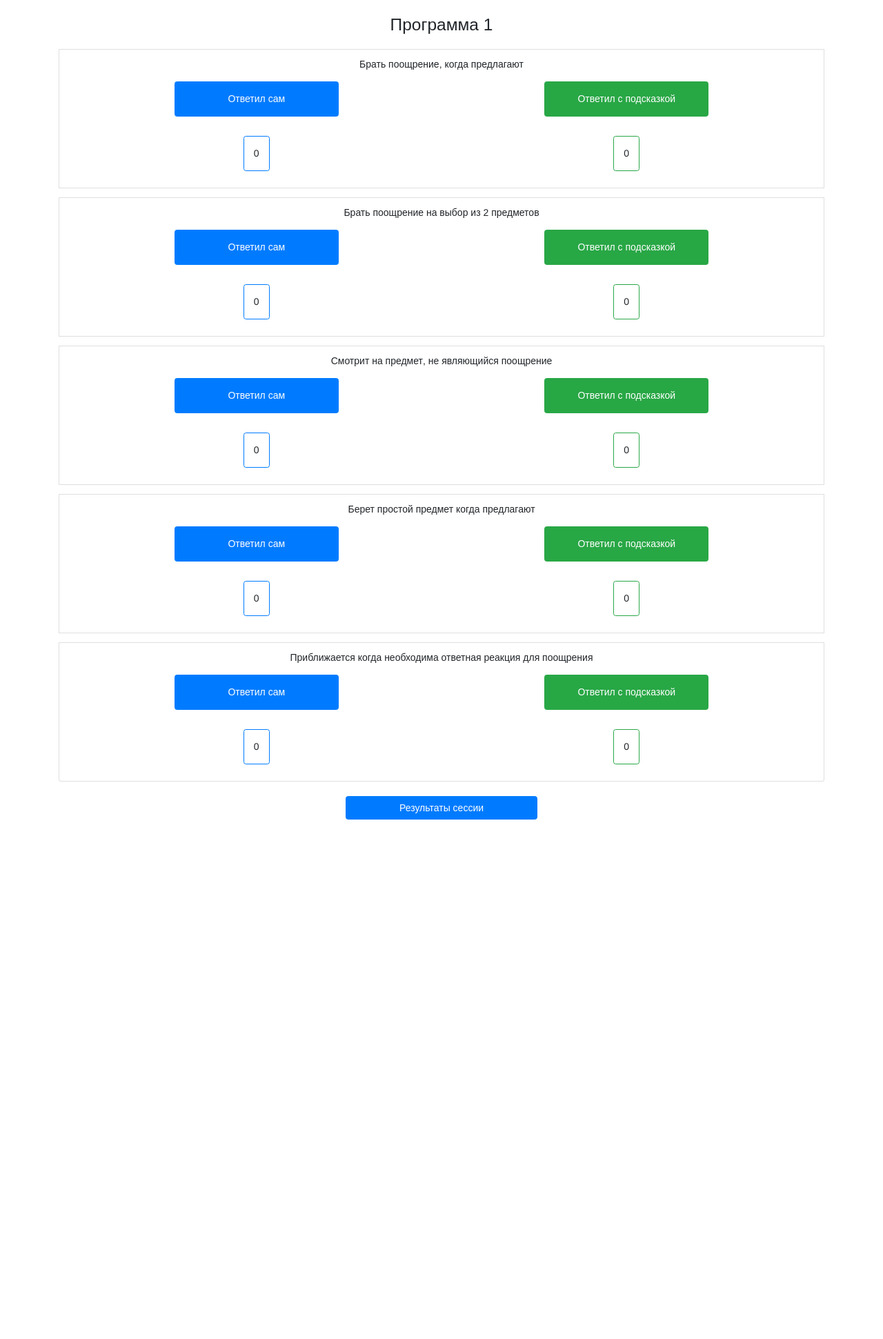
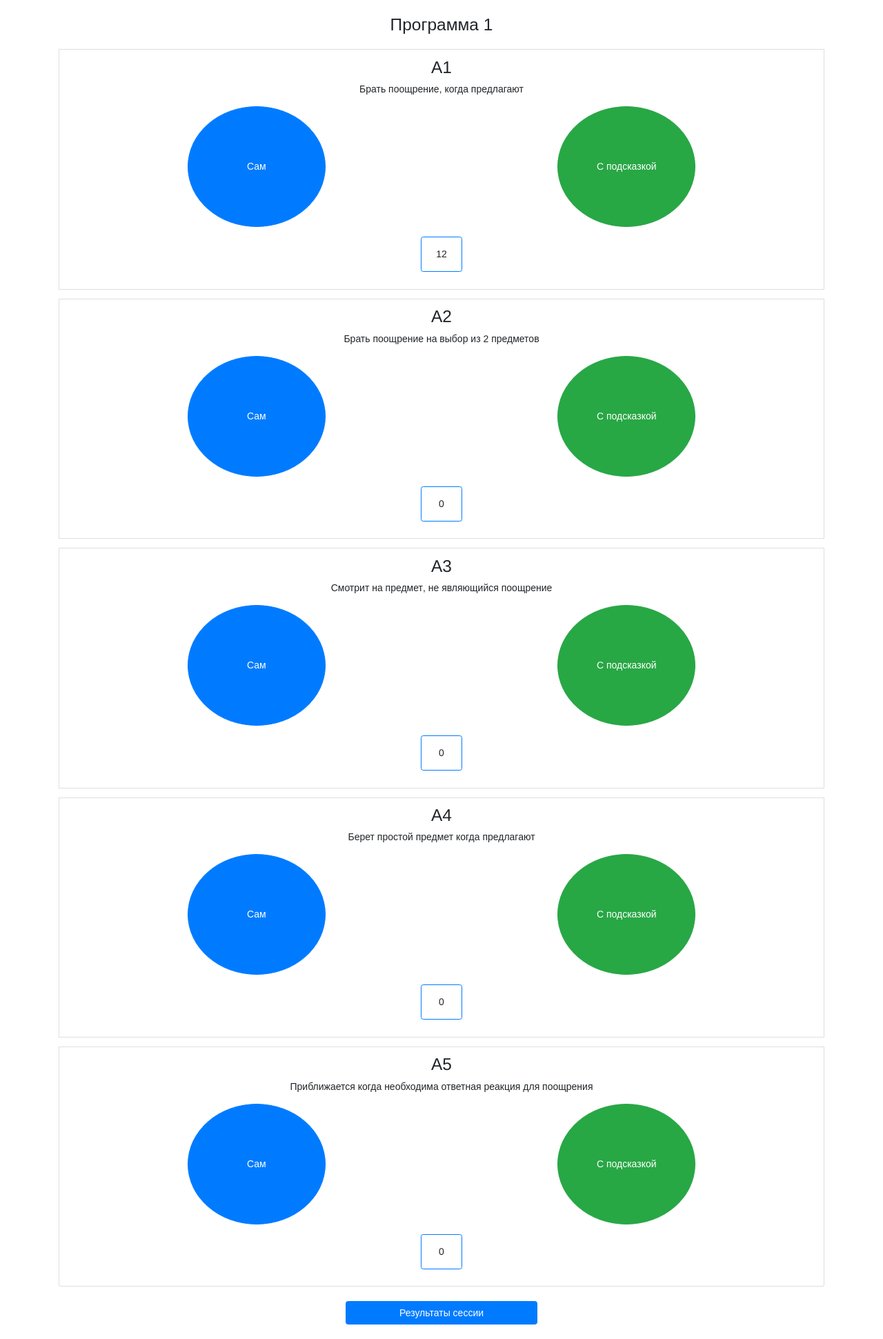
Before and after one commit to Zeroitman/MySite, a Django app: page /session/2 in a window 1280 px wide. Shown: the part 49-1990 px from the top of the page at 69% size. Before the commit the page ends 1237 px from the top, so only its background shows below. Run offline with Django 3.2, Linux system fonts and the light colour scheme; data comes from the database, SQL or seed files in the repository; data that the repository does not hold is empty; some libraries are stand-ins or nearby versions.

Commit message:
Переделал дизайн страницы, доделал функционал по выводу данных на страницу, функционал остался рабочим. Выполнил к тикету #77

```diff
--- a/source/source/urls.py
+++ b/source/source/urls.py
@@ -15,11 +15,9 @@ Including another URLconf
 """
 from django.contrib import admin
 from django.urls import include, path
-# from webapp.views import ProgramListView
 
 urlpatterns = [
     path('admin/', admin.site.urls),
     path('', include('webapp.urls')),
     path('auth/', include('django.contrib.auth.urls')),
-    # path('list/', ProgramListView.as_view(), name='program_list'),
 ]
--- /dev/null
+++ b/source/webapp/static/css/main.css
@@ -0,0 +1,16 @@
+body{
+    background-color: white;
+}
+
+
+.d-flex form .done_but_padding {
+    padding: 40px;
+    width: 200px;
+    height: 175px;
+}
+
+.w_hint_but_padding {
+    padding: 40px;
+    width: 200px;
+    height: 175px;
+}
--- a/source/webapp/static/css/style.css
+++ /dev/null
@@ -1,3 +0,0 @@
-body{
-    background-color: white;
-}
--- a/source/webapp/templates/base.html
+++ b/source/webapp/templates/base.html
@@ -7,7 +7,7 @@
     <meta http-equiv="X-UA-Compatible" content="ie=edge">
     <title>{% block title %}{% endblock %}</title>
     <link rel="stylesheet" href="{% static 'css/bootstrap.css' %}">
-    <link rel="stylesheet" href="{% static 'css/style.css' %}">
+    <link rel="stylesheet" href="{% static 'css/main.css' %}">
     <link rel="stylesheet" href="https://use.fontawesome.com/releases/v5.2.0/css/all.css"
           integrity="sha384-hWVjflwFxL6sNzntih27bfxkr27PmbbK/iSvJ+a4+0owXq79v+lsFkW54bOGbiDQ" crossorigin="anonymous">
     <link href="https://fonts.googleapis.com/css?family=Arimo:400,700" rel="stylesheet">
--- a/source/webapp/templates/session_views/session_detail.html
+++ b/source/webapp/templates/session_views/session_detail.html
@@ -1,4 +1,5 @@
 {% extends 'base.html' %}
+{% load staticfiles %}
 {% block title %}Сессия{% endblock %}
 {% block content %}
     <div class="container">
@@ -6,33 +7,61 @@
             <h3 class="text-center mt-2">{{ session.program.name }}</h3>
             {% for skill in session.program.skills.all %}
                 <li class="list-group-item mt-3">
+                    <h3 class="text-center">{{ skill.code_skill }}</h3>
                     <p class="text-center">{{ skill.name }}</p>
                     <div>
                         <div class="d-flex justify-content-around">
-                            <form id="form-{{ skill.pk }}" method="post" class="col-lg-3" action="{% url 'webapp:counter_done' skill.pk %}">
+                            <form id="form-{{ skill.pk }}"
+                                  method="post"
+                                  class="col-lg-3 text-center"
+                                  data-get-url="{% url 'webapp:counter_get_view' skill.pk %}"
+                                  action="{% url 'webapp:counter_done' skill.pk %}">
                                 {% csrf_token %}
-                                <button onclick="counterDone({{ skill.pk }}, event)" class="btn btn-primary w-100 p-3">Ответил сам</button>
+                                <button onclick="counterDone({{ skill.pk }}, event)"
+                                        class="btn rounded-circle btn-primary done_but_padding">
+                                    <span>Сам</span>
+                                </button>
                             </form>
-                            <form id="form-{{ skill.code_skill }}" method="post" class="col-lg-3" action="{% url 'webapp:done_w_hint' skill.pk %}">
+                            <form id="form-hint-{{ skill.pk }}" method="post" class="col-lg-3 text-center"
+                                  action="{% url 'webapp:done_w_hint' skill.pk %}">
                                 {% csrf_token %}
-                                <button onclick="counterDoneWithHint('{{ skill.code_skill }}', event)" class="btn btn-success w-100 p-3">Ответил с подсказкой</button>
+                                <button onclick="counterDoneWithHint('{{ skill.pk }}', event)"
+                                        class="rounded-circle btn btn-success w_hint_but_padding">
+                                    <span>C подсказкой</span>
+
+                                </button>
                             </form>
                         </div>
-                        <div class="d-flex justify-content-around pt-3">
+                        <div class="d-block col-lg-1 m-auto text-center">
                             <p id="{{ skill.pk }}" class="border rounded border-primary p-3">0</p>
-                            <p id="{{ skill.code_skill }}" class="border rounded border-success p-3">0</p>
                         </div>
                     </div>
                 </li>
             {% endfor %}
         </ul>
-    <div class="mt-4 text-center">
-        <a role="button" class="btn btn-primary w-25" href={% url 'webapp:session_result_view' session.pk %}>Результаты сессии</a>
-    </div>
+        <div class="mt-4 text-center">
+            <a role="button" class="btn btn-primary w-25" href={% url 'webapp:session_result_view' session.pk %}>Результаты
+                сессии</a>
+        </div>
 
     </div>
 {% endblock %}
 
 {% block scripts %}
+    <script>
+    let insert_counter = undefined;
+    let insert_counter_total = undefined;
+    let elem = undefined;
+
+    window.onload = () => {
+         {% for skill in session.program.skills.all %}
+            insert_counter = dataGet({{ skill.id }});
+            insert_counter_total = insert_counter['total'];
+            elem = $('#' + {{ skill.id }});
+            elem.empty().append(insert_counter_total);
+         {% endfor %}
+    };
+
+    </script>
     <script src="../../static/js/session_detail/counter.js"></script>
 {% endblock %}
--- a/source/webapp/urls.py
+++ b/source/webapp/urls.py
@@ -3,7 +3,7 @@ from webapp.views import ProgramDetailView, ProgramListView, \
     SessionDetailView, \
     ChildList, ChildSearchView, ChildListView, ChildDetailView, ChildUpdateView, ChildCreateView, ChildDeleteView, \
     SkillList, SkillDetailView, SkillUpdateView, SkillCreateView, delete_skill, counter_done_with_hint, counter_done, \
-    ResultUpdateView, ResultListView, CategoriesListView
+    ResultUpdateView, ResultListView, CategoriesListView, counter_get_view
 
 # Название приложения, ссылки расставляются в виде webapp:{название шалона}
 app_name = 'webapp'
@@ -12,6 +12,7 @@ urlpatterns = [
     # counter urls
     path('skill_w_hint/<int:pk>', counter_done_with_hint, name='done_w_hint'),
     path('skill_done/<int:pk>', counter_done, name='counter_done'),
+    path('get_skills/<int:pk>', counter_get_view, name='counter_get_view'),
     # child urls
     path('', ChildListView.as_view(), name='child_program_list'),
     path('child/', ChildList.as_view(), name='child_list'),
--- a/source/webapp/views.py
+++ b/source/webapp/views.py
@@ -145,6 +145,15 @@ def counter_done_with_hint(request, pk):
     return JsonResponse({'counter': result.done_with_hint})
 
 
+def counter_get_view(request, pk):
+    result = get_object_or_404(Result, skill=pk)
+    return JsonResponse({
+        'result_done': result.done,
+        'result_w_hint': result.done_with_hint,
+        'total': result.total
+    })
+
+
 # Список категорий
 class CategoriesListView(ListView):
     model = Categories
```
Also changed, not shown: source/webapp/static/js/session_detail/counter.js (+52 -23 lines).
